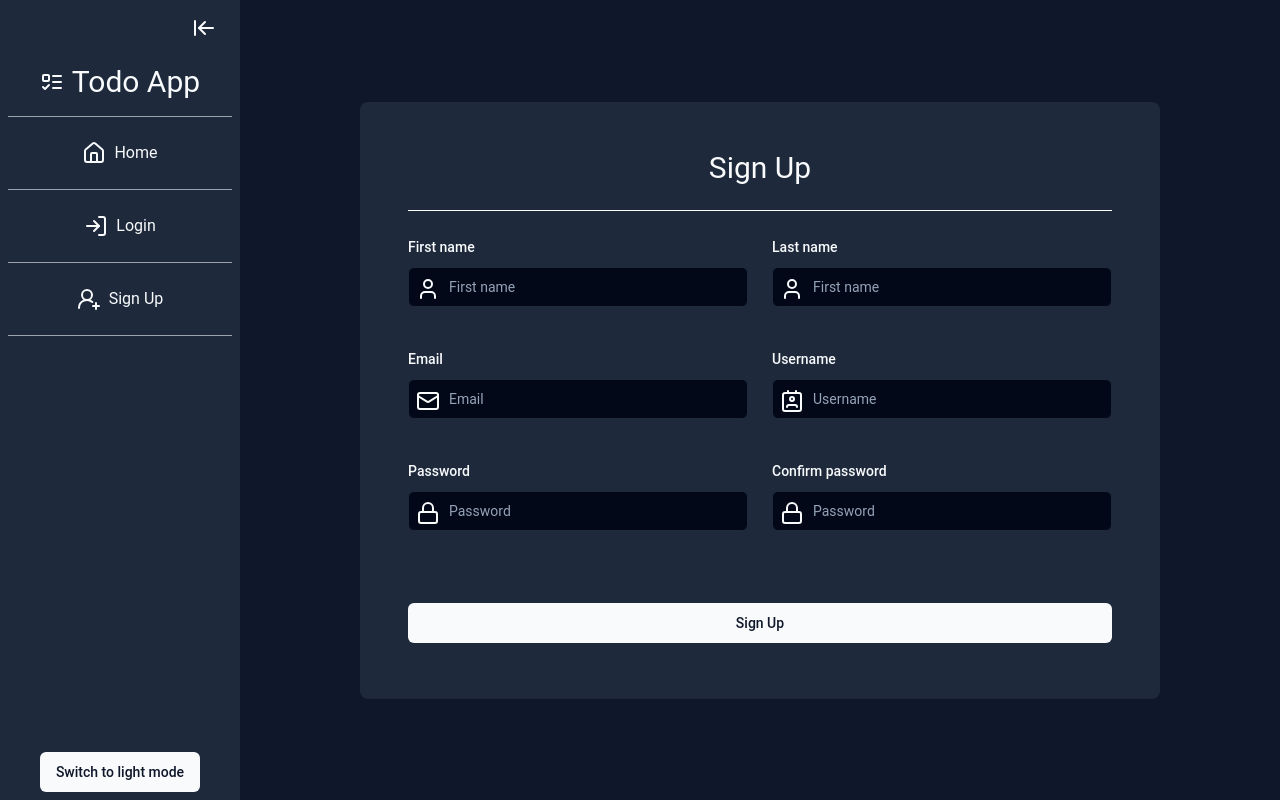
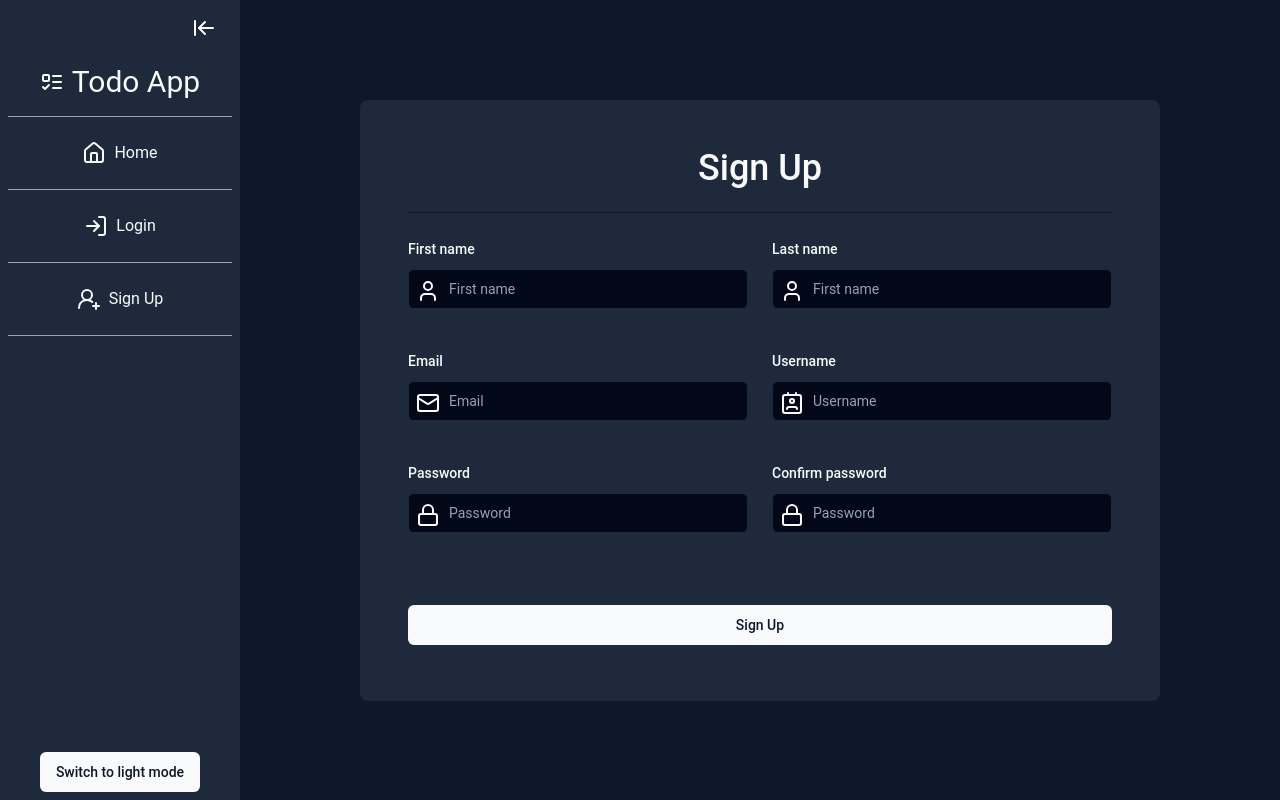
Before and after one commit to Koodailijat/TodoApp, a React (Vite) app in the folder frontend/: page /signup in a window 1280 px wide. Built offline with nearby package versions, Linux system fonts and the light colour scheme.

Commit message:
minor improvements

```diff
--- a/frontend/src/routes/login/loginemail/LoginEmail.tsx
+++ b/frontend/src/routes/login/loginemail/LoginEmail.tsx
@@ -40,9 +40,9 @@ export default function LoginEmail() {
             <div className="flex size-full items-center justify-center">
                 <div className="flex w-96 flex-col items-center justify-center gap-6 rounded-lg bg-secondary p-12">
                     <div className="h-full">
-                        <h1 className="text-3xl">Login with email</h1>
+                        <h1 className="text-4xl">Login with email</h1>
                     </div>
-                    <Separator className="bg-primary" />
+                    <Separator className="bg-border" />
                     <Form {...loginForm}>
                         <form
                             className="flex size-full flex-col items-center justify-center gap-6"
--- a/frontend/src/routes/register/SignUp.tsx
+++ b/frontend/src/routes/register/SignUp.tsx
@@ -1,8 +1,7 @@
-import { useState } from 'react';
 import { useForm } from 'react-hook-form';
 import { z } from 'zod';
 import { zodResolver } from '@hookform/resolvers/zod';
-import { Check, Contact, Lock, Mail, User } from 'lucide-react';
+import { Contact, Lock, Mail, User } from 'lucide-react';
 import { signUpWithEmailSchema } from '@/lib/schemas/userFormSchema.ts';
 import PageView from '@/components/views/PageView.tsx';
 import { Separator } from '@/components/ui/separator.tsx';
@@ -14,7 +13,6 @@ import {
     FormLabel,
     FormMessage,
 } from '@/components/ui/form.tsx';
-import { Input } from '@/components/ui/input.tsx';
 import { Button } from '@/components/ui/button.tsx';
 import { IconField } from '@/components/iconfield/IconField.tsx';
 
@@ -42,9 +40,9 @@ export default function SignUp() {
             <div className="flex size-full items-center justify-center">
                 <div className="flex w-[50rem] flex-col items-center justify-center gap-6 rounded-lg bg-secondary p-12">
                     <div className="h-full">
-                        <h1 className="text-3xl">Sign Up</h1>
+                        <h1 className="text-4xl font-medium">Sign Up</h1>
                     </div>
-                    <Separator className="bg-primary" />
+                    <Separator className="bg-border dark:bg-primary-foreground" />
                     <Form {...signUpForm}>
                         <form
                             className="flex size-full flex-col items-center justify-center gap-6"
```
